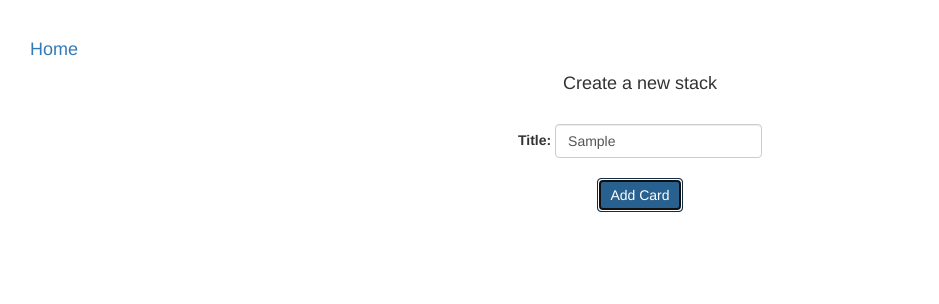
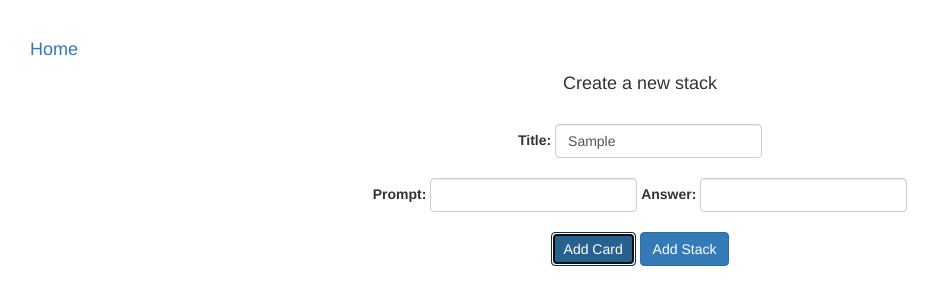
Before and after one commit to fgerner/flashcard-pro, a React (Create React App) app: page /stack_form in a window 1280 px wide. Both pictures are taken after typing "Sample" into the empty fields and a click on the button "Add Card". Shown: the top 304 px of the page, without its empty margins (0-939 px from the left). Built offline with nearby package versions, Linux system fonts and the light colour scheme.

Commit message:
added add stack form and button

```diff
--- a/src/components/StackForm.js
+++ b/src/components/StackForm.js
@@ -17,6 +17,16 @@ class StackForm extends Component {
         this.setState({cards});
     }
 
+    updateCardPart(event, index, part) {
+        const {cards} = this.state;
+        cards[index][part] = event.target.value;
+        this.setState({cards});
+    }
+
+    addStack() {
+
+    }
+
     render() {
         return (<div>
             <Link to={'/'} className={'link-home'}><h4>Home</h4></Link>
@@ -26,11 +36,31 @@ class StackForm extends Component {
                 <FormGroup>
                     <FormLabel>Title:</FormLabel>
                     {' '}
-                    <FormControl/>
+                    <FormControl onChange={event => this.setState({title: event.target.value})}/>
                 </FormGroup>
+                {
+                    this.state.cards.map((card, index) => {
+                        return (
+                            <div key={card.id}>
+                                <br/>
+                                <FormGroup>
+                                    <FormLabel>Prompt:</FormLabel>
+                                    {' '}
+                                    <FormControl onChange={event => this.updateCardPart(event, index, 'prompt')}/>
+                                    {' '}
+                                    <FormLabel>Answer:</FormLabel>
+                                    {' '}
+                                    <FormControl onChange={event => this.updateCardPart(event, index, 'answer')}/>
+                                </FormGroup>
+                            </div>
+                        )
+                    })
+                }
             </Form>
             <br/>
             <Button onClick={() => this.addCard()}>Add Card</Button>
+            {' '}
+            <Button onClick={() => this.addStack()}>Add Stack</Button>
         </div>)
     }
 }
```
Also changed, not shown: 1 other file (tests, documents, lock files or other folders).
